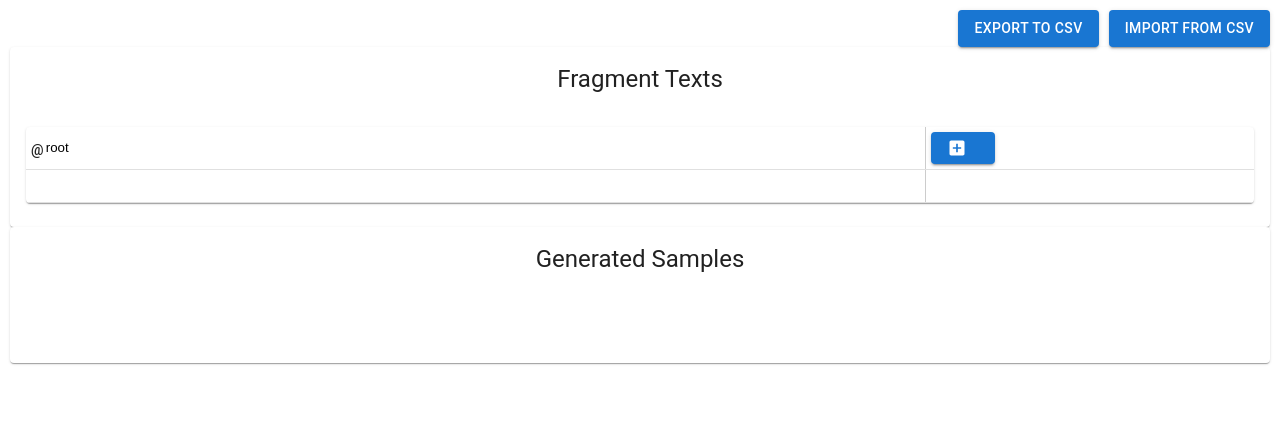
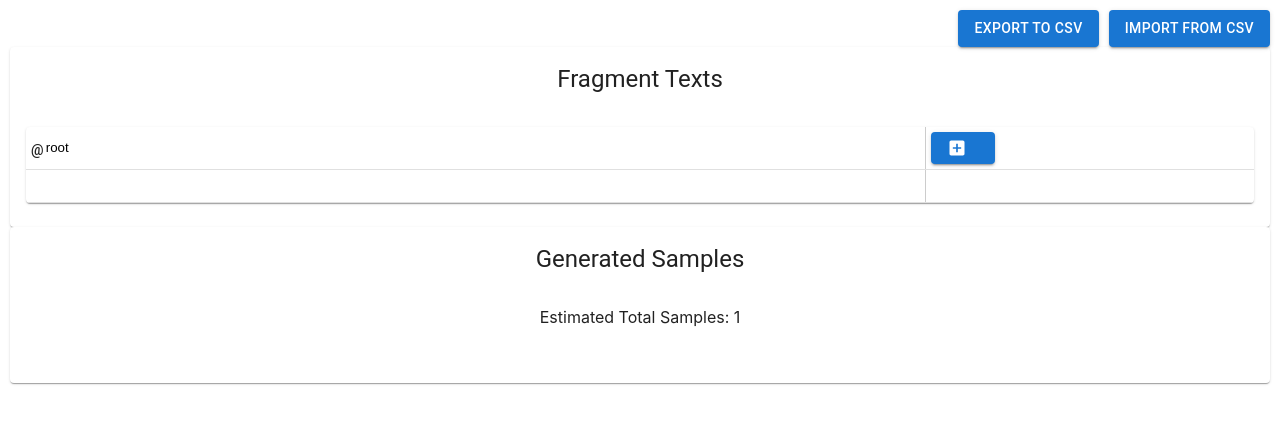
Before and after one commit to genixpro/synthetic-text-ui, a React (Create React App) app: page / in a window 1280 px wide. Shown: the top 424 px of the page. Built offline with nearby package versions, Linux system fonts and the light colour scheme.

Commit message:
Added in code that will try to estimate the maximum number of unique samples that can be generated from your current chart.

```diff
--- a/src/SampleGenerator.js
+++ b/src/SampleGenerator.js
@@ -1,9 +1,9 @@
-import {useCallback, useEffect, useState} from "react";
+import {useCallback, useEffect, useMemo, useState} from "react";
 import "./SampleGenerator.scss";
 import Card from '@mui/material/Card';
 import CardContent from '@mui/material/CardContent';
 import {CardHeader} from "@mui/material";
-import {generateRandomText} from "./fragment";
+import {estimateUniqueFragments, generateRandomText} from "./fragment";
 
 function GeneratedSamplesList({columnIndex, samples}) {
     return <ul className={"generated-samples-list"} key={columnIndex}>
@@ -58,10 +58,15 @@ export default function SampleGenerator(props) {
         columns.push(nonEmptyFragments.slice(columnIndex * entriesPerColumn, (columnIndex + 1) * entriesPerColumn));
     }
 
+    const estimatedCount = useMemo(() => estimateUniqueFragments(fragmentTexts), [fragmentTexts]);
+
     return <div className={"sample-generator"}>
         <Card>
             <CardHeader title={"Generated Samples"} />
             <CardContent>
+                <div className={"estimated-total-samples"}>
+                    Estimated Total Samples: {estimatedCount.toLocaleString()}
+                </div>
                 <div className={"generated-samples-area"}>
                     {
                         columns.map((samples, columnIndex) =>
--- a/src/fragment.js
+++ b/src/fragment.js
@@ -54,3 +54,23 @@ export function isFragmentTextValid(text, fragmentTexts) {
     }
     return true;
 }
+
+export function estimateUniqueFragments(fragmentTexts) {
+    const numToGenerate = 1000;
+
+    // We generate 1,000 unique fragments twice
+    const firstSetUniqueFragments = new Set();
+    const secondSetUniqueFragments = new Set();
+    for (let i = 0; i < numToGenerate; i++) {
+        const randomFragment1 = generateRandomText(fragmentTexts);
+        const randomFragment2 = generateRandomText(fragmentTexts);
+        firstSetUniqueFragments.add(randomFragment1);
+        secondSetUniqueFragments.add(randomFragment2);
+    }
+
+    const intersection = new Set([...firstSetUniqueFragments].filter(x => secondSetUniqueFragments.has(x)));
+
+    // Now we can estimate the total number of possible fragments based on the number of duplicates between the two sets.
+    const estimatedUniqueFragments = Math.round((firstSetUniqueFragments.size * secondSetUniqueFragments.size) / intersection.size);
+    return estimatedUniqueFragments;
+}
```
Also changed, not shown: src/FragmentsTable.js (+12 -11 lines).
